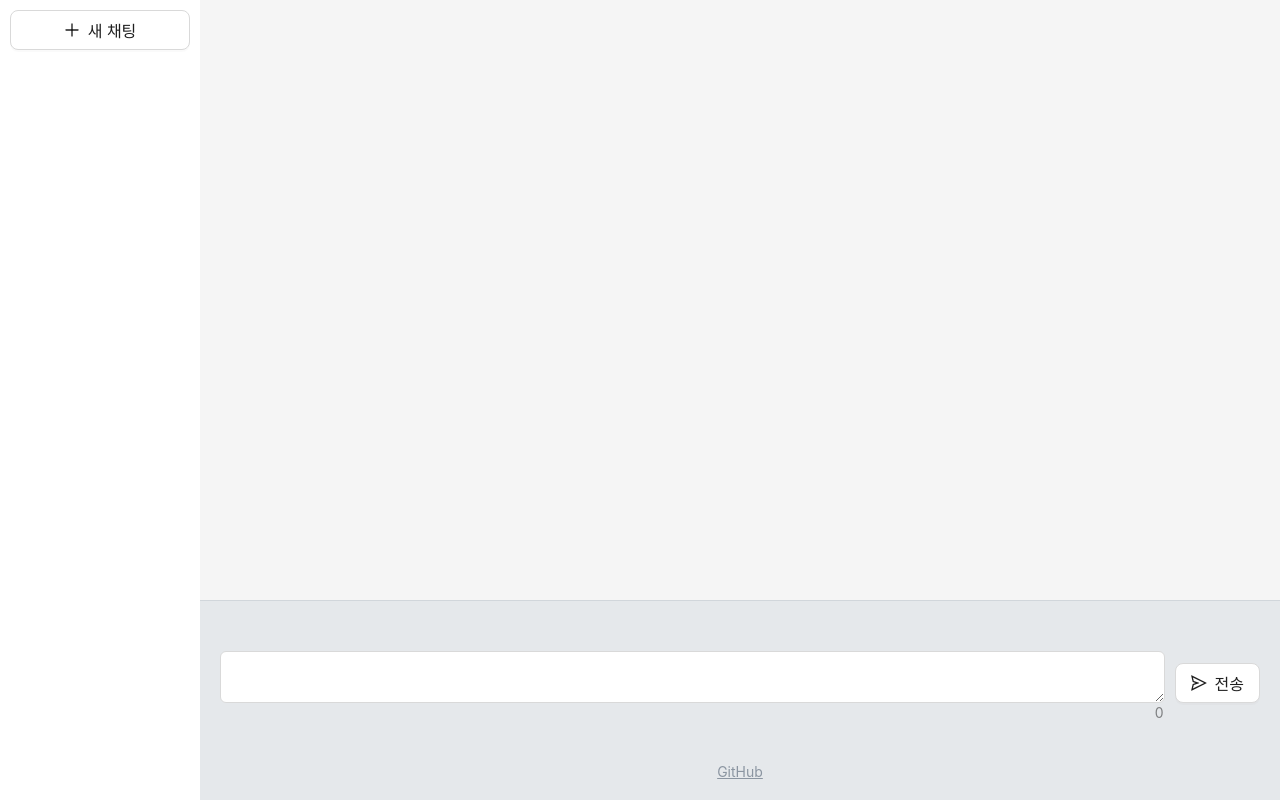
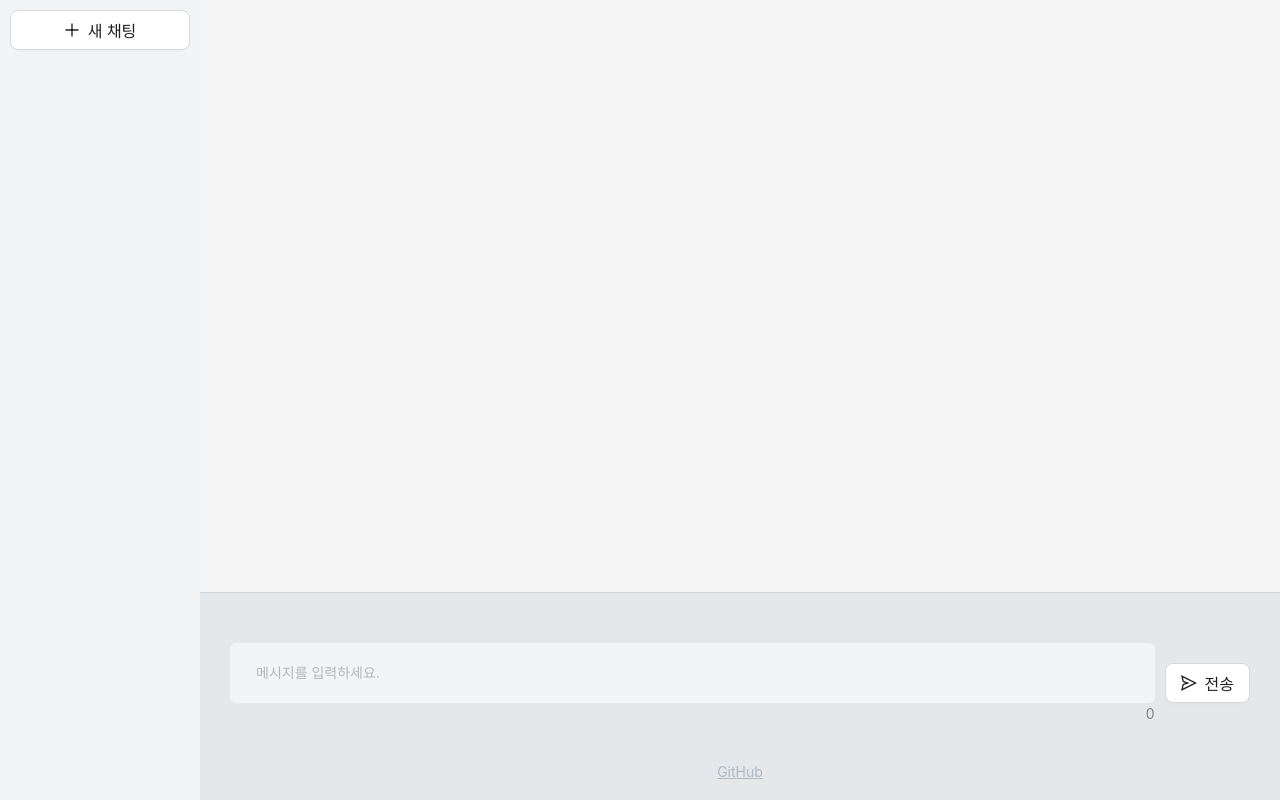
Before and after one commit to wang-yurin/chatgpt-react, a React (Create React App) app: page /chat in a window 1280 px wide. Built offline with nearby package versions, Linux system fonts and the light colour scheme; a web font is replaced by a local one.

Commit message:
feat: textarea props 추가 및 전체 스타일링 수정 - textarea 텍스트 입력 시 텍스트 필드 사이즈 변경 속성 추가 - placeholder 속성 추가 - 전체적으로 색상 변경

```diff
--- a/src/components/Chat/Chat.tsx
+++ b/src/components/Chat/Chat.tsx
@@ -22,9 +22,13 @@ const chatStyle = (message: any) => css`
   margin-bottom: 1rem;
   border-radius: 1rem;
 
-  background-color: ${message?.role !== 'user'
+  background-color: ${message?.role === 'user'
     ? theme.colors.GREY200
-    : theme.colors.GREY300};
+    : 'transparent'};
+
+  border: ${message?.role === 'user'
+    ? 'none'
+    : `1px solid ${theme.colors.GREY200}`};
 `;
 
 const ChatType = styeld.div`
--- a/src/components/MessageInput/MessageInput.jsx
+++ b/src/components/MessageInput/MessageInput.jsx
@@ -2,22 +2,27 @@
 import React from 'react';
 import { Button, Col, Input, Row } from 'antd';
 import { SendOutlined } from '@ant-design/icons';
-import messageInputStyles from './MessageInput.styles';
+import { messageInputStyles, textareaStyles } from './MessageInput.styles';
 
 const { TextArea } = Input;
 
-const MessageInput = ({ value, onChange, onSend }) => {
+const MessageInput = ({ value, handleTypingMessage, handleSendMessage }) => {
   return (
     <Row align="bottom" css={messageInputStyles}>
       <Col flex={1}>
         <TextArea
           showCount
           allowClear={true}
-          onChange={onChange}
+          onChange={handleTypingMessage}
           value={value}
+          autoSize={{ minRows: 1, maxRows: 10 }}
+          bordered={false}
+          style={textareaStyles}
+          onPressEnter={handleSendMessage}
+          placeholder="메시지를 입력하세요."
         />
       </Col>
-      <Button size="large" icon={<SendOutlined />} onClick={onSend}>
+      <Button size="large" icon={<SendOutlined />} onClick={handleSendMessage}>
         전송
       </Button>
     </Row>
--- a/src/components/MessageInput/MessageInput.styles.ts
+++ b/src/components/MessageInput/MessageInput.styles.ts
@@ -2,20 +2,20 @@ import { css } from '@emotion/react';
 import theme from '../../styles/theme';
 
 const messageInputStyles = css`
-  padding: 5rem 2rem;
+  padding: 5rem 3rem;
   border-top: 1px solid ${theme.colors.GREY300};
   background-color: ${theme.colors.GREY200};
+  font-size: 1.6rem;
 
   & > button {
     margin-left: 1rem;
   }
-
-  & textarea {
-    display: block;
-    height: 50px;
-    max-height: 200px;
-    overflow-y: scroll;
-  }
 `;
 
-export default messageInputStyles;
+const textareaStyles = {
+  'background-color': theme.colors.GREY100,
+  border: 'none',
+  padding: '1.5rem',
+};
+
+export { messageInputStyles, textareaStyles };
--- a/src/pages/ChatPage/ChatPage.jsx
+++ b/src/pages/ChatPage/ChatPage.jsx
@@ -65,8 +65,8 @@ const ChatPage = () => {
         <MessageInput
           message={message}
           value={userMessage}
-          onChange={handleTypingMessage}
-          onSend={handleSendMessage}
+          handleTypingMessage={handleTypingMessage}
+          handleSendMessage={handleSendMessage}
         />
         <Footer style={footerStyles}>
           <a href="https://github.com/wang-yurin" target="blank">
--- a/src/pages/ChatPage/ChatPage.styles.ts
+++ b/src/pages/ChatPage/ChatPage.styles.ts
@@ -12,10 +12,11 @@ const contentStyles = {
 
 const siderStyles = {
   padding: '1rem',
+  backgroundColor: theme.colors.GREY100,
 };
 
 const footerStyles = {
-  color: theme.colors.GREY500,
+  color: theme.colors.GREY400,
   textAlign: 'center',
   textDecoration: 'underline',
   backgroundColor: theme.colors.GREY200,
```
Also changed, not shown: .eslintrc.js.
